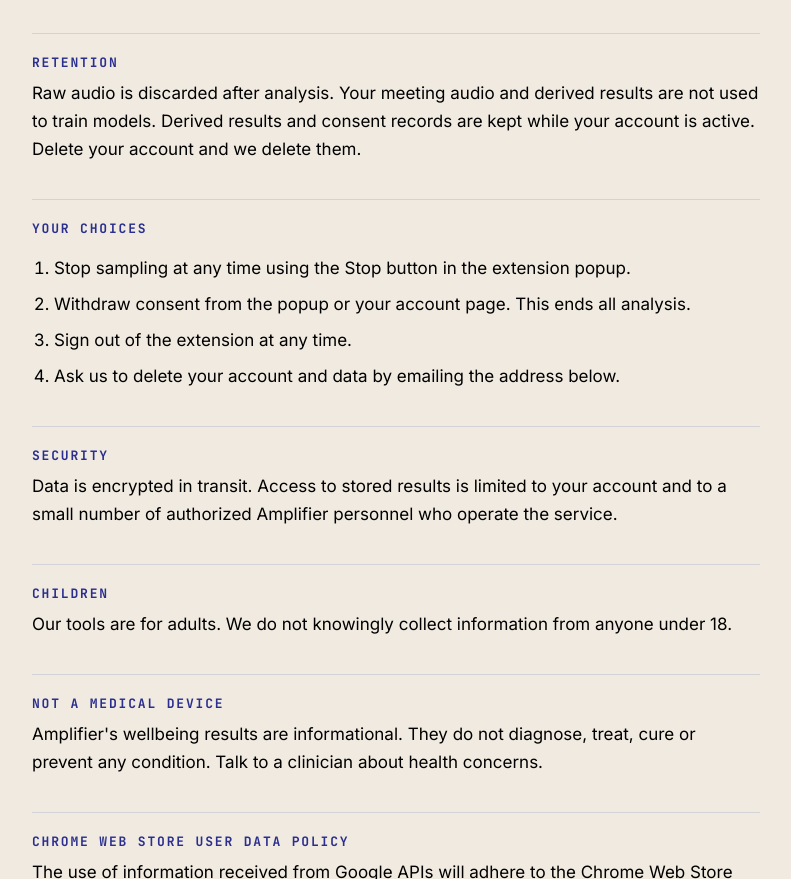
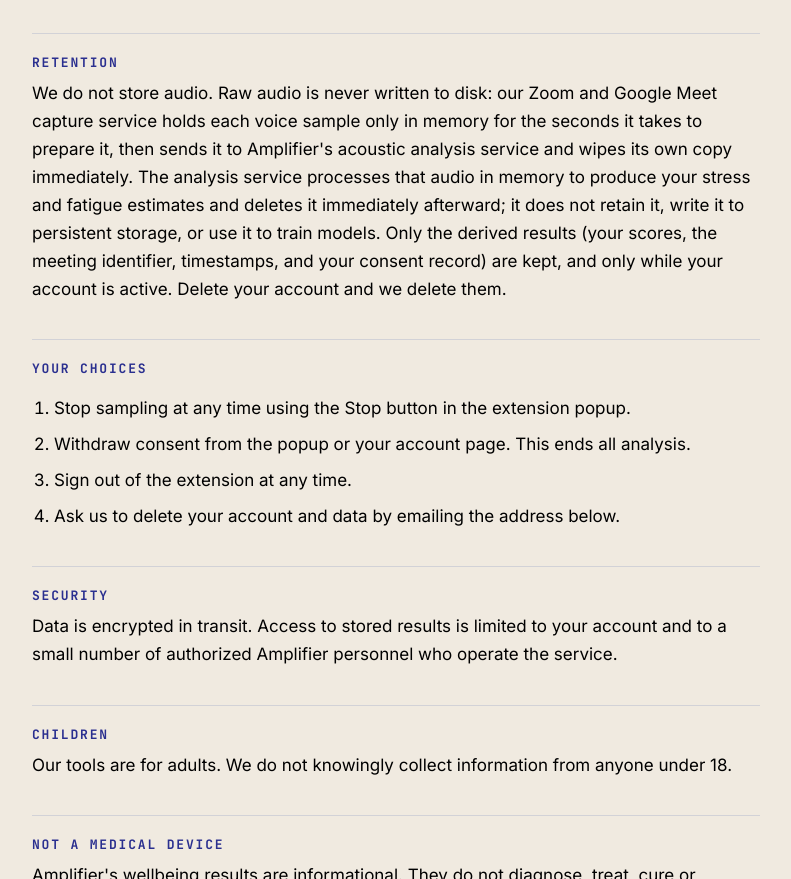
Before and after one commit to BDO811/amplifier-burnout-site, a plain HTML site: page privacypolicy.html in a window 1280 px wide. Shown: the part 1422-2301 px from the top of the page, without its empty margins (244-1035 px from the left). Drawn offline with nearby package versions, Linux system fonts and the light colour scheme.

Commit message:
Make the no audio storage guarantee explicit in the privacy policy
Zoom's security and privacy compliance review for Beta sharing needed
independent verification that the acoustic analysis service deletes audio
rather than retaining it. State plainly that neither this app nor the
Amplifier analysis API writes raw audio to disk, and that both wipe it
immediately after use.

Co-Authored-By: Claude Sonnet 5 <noreply@anthropic.com>

```diff
--- a/privacypolicy.html
+++ b/privacypolicy.html
@@ -56,7 +56,7 @@ footer{margin-top:56px;padding-top:16px;border-top:1px solid var(--line);font:12
 <p>Voice samples travel over encrypted connections to Amplifier's backend on Google Cloud and to Amplifier's acoustic analysis service, which returns the estimates. Account sign in is handled by Google Firebase. These providers process data on our behalf. We do not share your results with your employer or any other third party unless you choose to.</p>
 
 <h2>Retention</h2>
-<p>Raw audio is discarded after analysis. Your meeting audio and derived results are not used to train models. Derived results and consent records are kept while your account is active. Delete your account and we delete them.</p>
+<p>We do not store audio. Raw audio is never written to disk: our Zoom and Google Meet capture service holds each voice sample only in memory for the seconds it takes to prepare it, then sends it to Amplifier's acoustic analysis service and wipes its own copy immediately. The analysis service processes that audio in memory to produce your stress and fatigue estimates and deletes it immediately afterward; it does not retain it, write it to persistent storage, or use it to train models. Only the derived results (your scores, the meeting identifier, timestamps, and your consent record) are kept, and only while your account is active. Delete your account and we delete them.</p>
 
 <h2>Your choices</h2>
 <ol>
```
